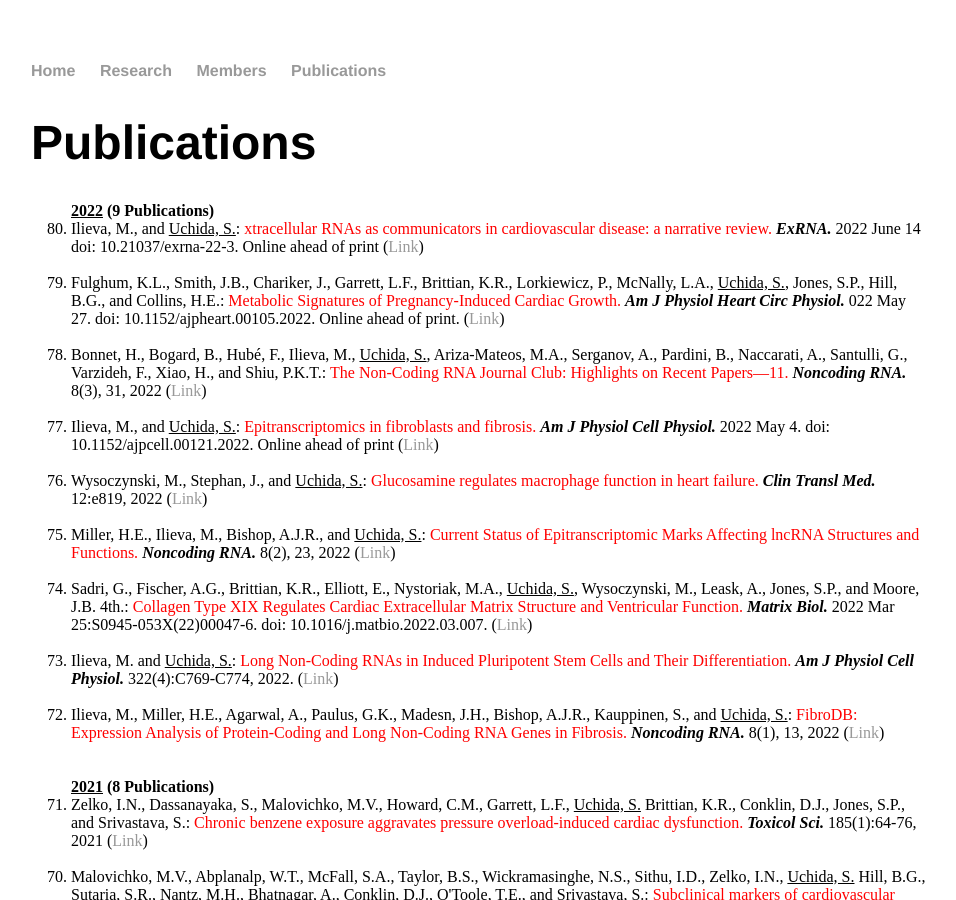
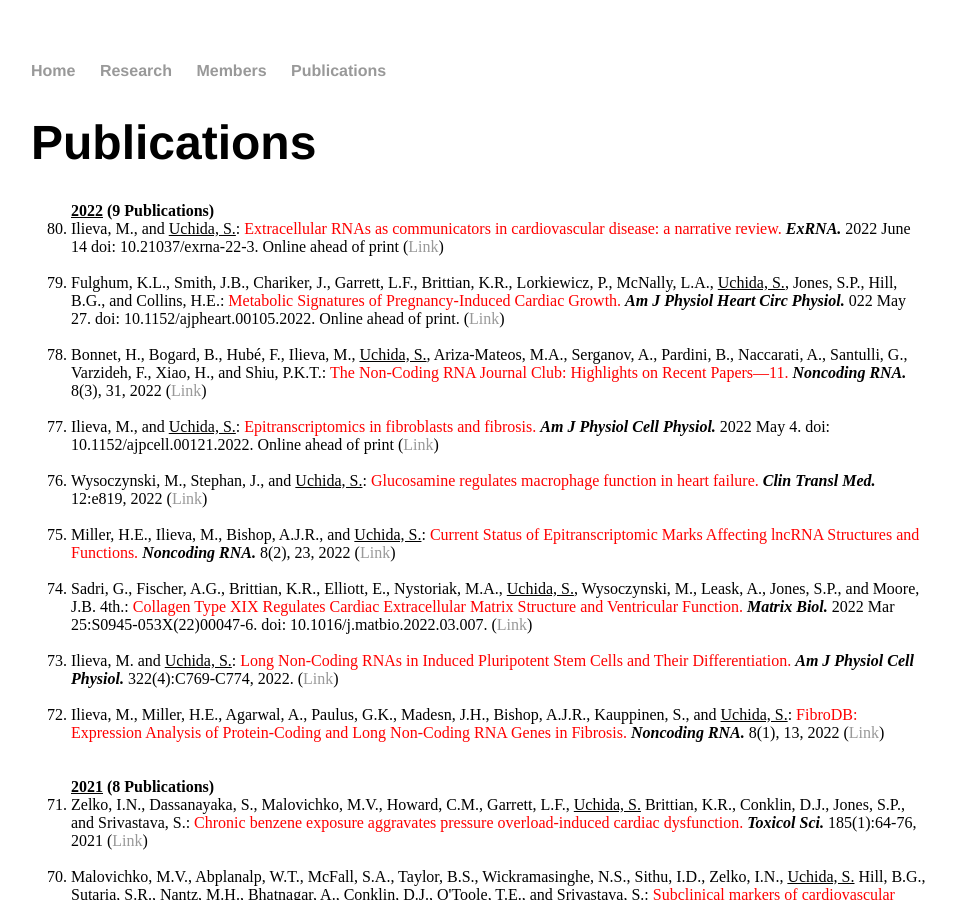
Before and after one commit to heartlncrna/heartlncrna.github.io, a Jekyll site: the page publications/pub_list.html, which Jekyll copies as it is, in a window 1280 px wide and 900 px high. Shown: the whole window, without its empty margins (161-1117 px from the left). Built offline with Jekyll 4.4.1, drawn with Linux system fonts in a browser that asks for light colours.

Commit message:
Update pub_list.html

```diff
--- a/publications/pub_list.html
+++ b/publications/pub_list.html
@@ -29,7 +29,7 @@
 
 				<strong><u>2022</u>  (9 Publications)</strong>
 
-				<li> Ilieva, M., and <u>Uchida, S.</u>: <font color="red">xtracellular RNAs as communicators in cardiovascular disease: a narrative review.</font> <b><i>ExRNA. </i></b> 2022 June 14 doi: 10.21037/exrna-22-3. Online ahead of print (<a href="https://cdn.amegroups.cn/journals/pbpc/files/journals/12/articles/65485/public/65485-PB1-1606-R1.pdf">Link</span></a>)</li>
+				<li> Ilieva, M., and <u>Uchida, S.</u>: <font color="red">Extracellular RNAs as communicators in cardiovascular disease: a narrative review.</font> <b><i>ExRNA. </i></b> 2022 June 14 doi: 10.21037/exrna-22-3. Online ahead of print (<a href="https://cdn.amegroups.cn/journals/pbpc/files/journals/12/articles/65485/public/65485-PB1-1606-R1.pdf">Link</span></a>)</li>
 			<br>
 
 				<li> Fulghum, K.L., Smith, J.B., Chariker, J., Garrett, L.F., Brittian, K.R., Lorkiewicz, P., McNally, L.A., <u>Uchida, S.</u>, Jones, S.P., Hill, B.G., and Collins, H.E.: <font color="red">Metabolic Signatures of Pregnancy-Induced Cardiac Growth.</font> <b><i>Am J Physiol Heart Circ Physiol. </i></b> 022 May 27. doi: 10.1152/ajpheart.00105.2022. Online ahead of print. (<a href="https://journals.physiology.org/doi/abs/10.1152/ajpheart.00105.2022">Link</span></a>)</li>
```
